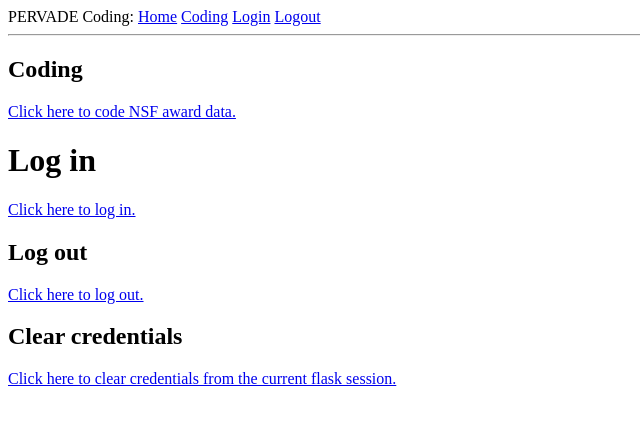
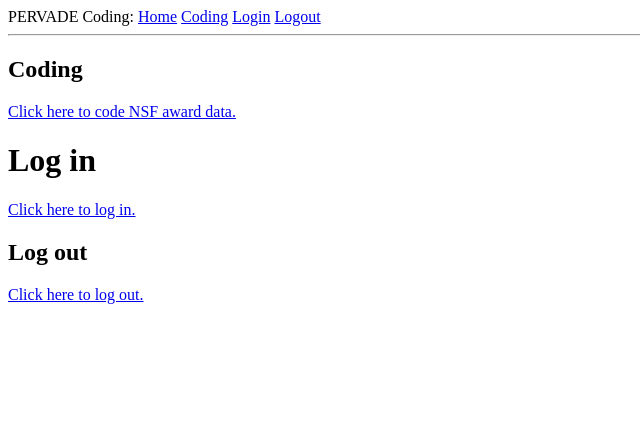
Before and after one commit to eddiechapman/pervade-coding-google, a Flask app: page / in a window 1280 px wide. Shown: the top 425 px of the page, without its empty margins (0-640 px from the left). Run offline with Flask 2, Linux system fonts and the light colour scheme.

Commit message:
Removed 'clear_credentials' link

```diff
--- a/app/templates/index.html
+++ b/app/templates/index.html
@@ -13,8 +13,4 @@
     <h2>Log out</h2>
     <p><a href="{{ url_for('logout') }}">Click here to log out.</a></p>
 </div>
-<div>
-    <h2>Clear credentials</h2>
-    <p><a href="{{ url_for('clear_credentials') }}">Click here to clear credentials from the current flask session.</a></p>
-</div>
 {% endblock %}
```
